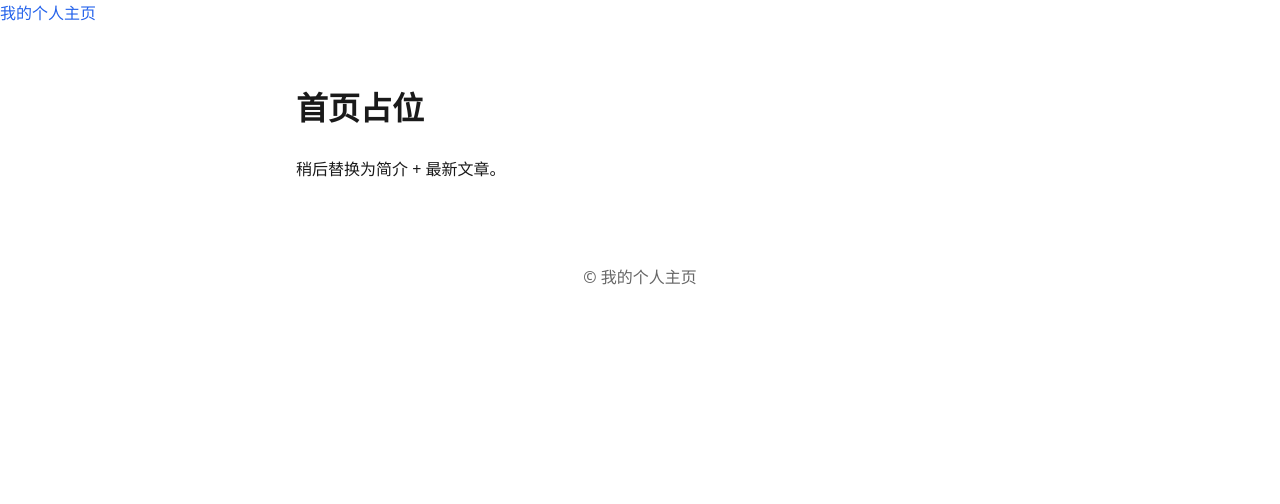
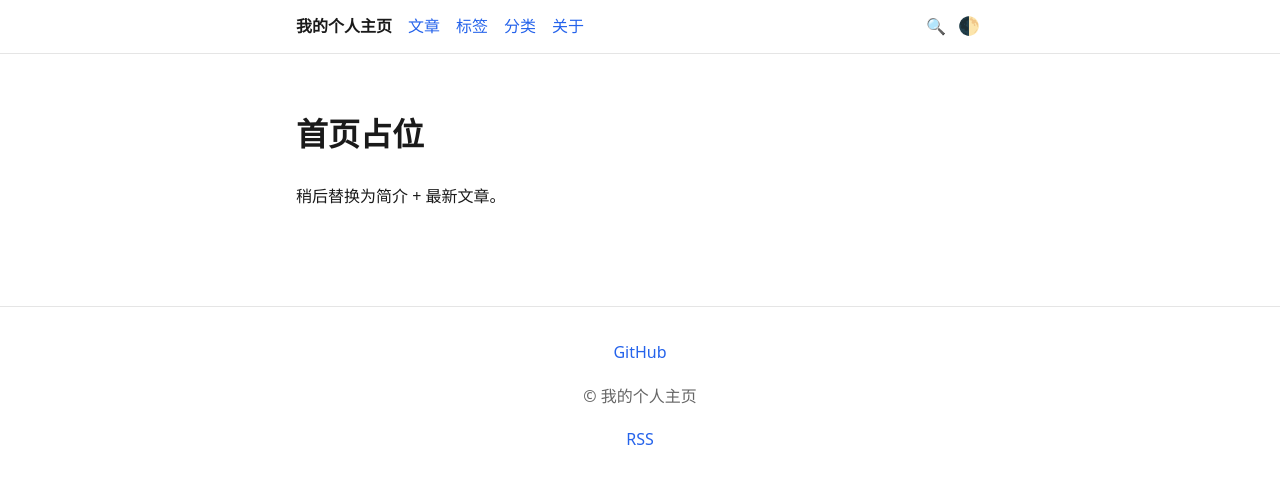
Before and after one commit to zyhcpp/personal-site, an Astro site: page / in a window 1280 px wide. Built offline with nearby package versions, Linux system fonts and the light colour scheme; Astro itself is replaced by a stand-in of ours.

Commit message:
feat: 导航栏、页脚、主题切换组件

```diff
--- /dev/null
+++ b/src/components/Footer.astro
@@ -0,0 +1,17 @@
+---
+import { SITE_TITLE, SOCIAL_LINKS } from "../consts";
+---
+<footer class="site-footer">
+  <div class="social">
+    {SOCIAL_LINKS.map((s) => <a href={s.href} target="_blank" rel="noopener">{s.label}</a>)}
+  </div>
+  <p>© {SITE_TITLE}</p>
+  <p><a href="/rss.xml">RSS</a></p>
+</footer>
+<style>
+  .site-footer {
+    border-top: 1px solid var(--border); text-align: center;
+    padding: 2rem 1rem; color: var(--muted); margin-top: 3rem;
+  }
+  .social { display: flex; gap: 1rem; justify-content: center; margin-bottom: 0.5rem; }
+</style>
--- /dev/null
+++ b/src/components/Nav.astro
@@ -0,0 +1,38 @@
+---
+import { SITE_TITLE, NAV_ITEMS } from "../consts";
+import ThemeToggle from "./ThemeToggle.astro";
+const path = Astro.url.pathname;
+---
+<header class="site-header">
+  <nav class="nav">
+    <a class="brand" href="/">{SITE_TITLE}</a>
+    <ul class="links">
+      {NAV_ITEMS.map((item) => (
+        <li>
+          <a href={item.href} aria-current={path.startsWith(item.href) ? "page" : undefined}>
+            {item.label}
+          </a>
+        </li>
+      ))}
+    </ul>
+    <div class="actions">
+      <a href="/search" class="search-link" aria-label="搜索">🔍</a>
+      <ThemeToggle />
+    </div>
+  </nav>
+</header>
+<style>
+  .site-header { border-bottom: 1px solid var(--border); }
+  .nav {
+    max-width: var(--max-width); margin: 0 auto; padding: 0.75rem 1rem;
+    display: flex; align-items: center; gap: 1rem;
+  }
+  .brand { font-weight: 700; color: var(--fg); }
+  .links { display: flex; gap: 1rem; list-style: none; margin: 0; padding: 0; flex: 1; }
+  .links a[aria-current="page"] { color: var(--accent); font-weight: 600; }
+  .actions { display: flex; align-items: center; gap: 0.5rem; }
+  @media (max-width: 600px) {
+    .nav { flex-wrap: wrap; }
+    .links { order: 3; flex-basis: 100%; }
+  }
+</style>
--- /dev/null
+++ b/src/components/ThemeToggle.astro
@@ -0,0 +1,15 @@
+<button id="theme-toggle" aria-label="切换主题" title="切换主题">🌓</button>
+<script>
+  const btn = document.getElementById("theme-toggle");
+  btn?.addEventListener("click", () => {
+    const cur = document.documentElement.dataset.theme === "dark" ? "light" : "dark";
+    document.documentElement.dataset.theme = cur;
+    localStorage.setItem("theme", cur);
+  });
+</script>
+<style>
+  #theme-toggle {
+    background: none; border: none; cursor: pointer;
+    font-size: 1.1rem; padding: 0.25rem;
+  }
+</style>
--- a/src/layouts/BaseLayout.astro
+++ b/src/layouts/BaseLayout.astro
@@ -1,5 +1,7 @@
 ---
 import BaseHead from "../components/BaseHead.astro";
+import Nav from "../components/Nav.astro";
+import Footer from "../components/Footer.astro";
 import { SITE_TITLE, SITE_DESCRIPTION } from "../consts";
 import "../styles/global.css";
 interface Props { title?: string; description?: string; image?: string; }
@@ -23,14 +25,10 @@ const {
     </script>
   </head>
   <body>
-    <header>
-      <nav><a href="/">{SITE_TITLE}</a></nav>
-    </header>
+    <Nav />
     <main>
       <slot />
     </main>
-    <footer style="text-align:center;padding:2rem;color:var(--muted)">
-      © {SITE_TITLE}
-    </footer>
+    <Footer />
   </body>
 </html>
```
